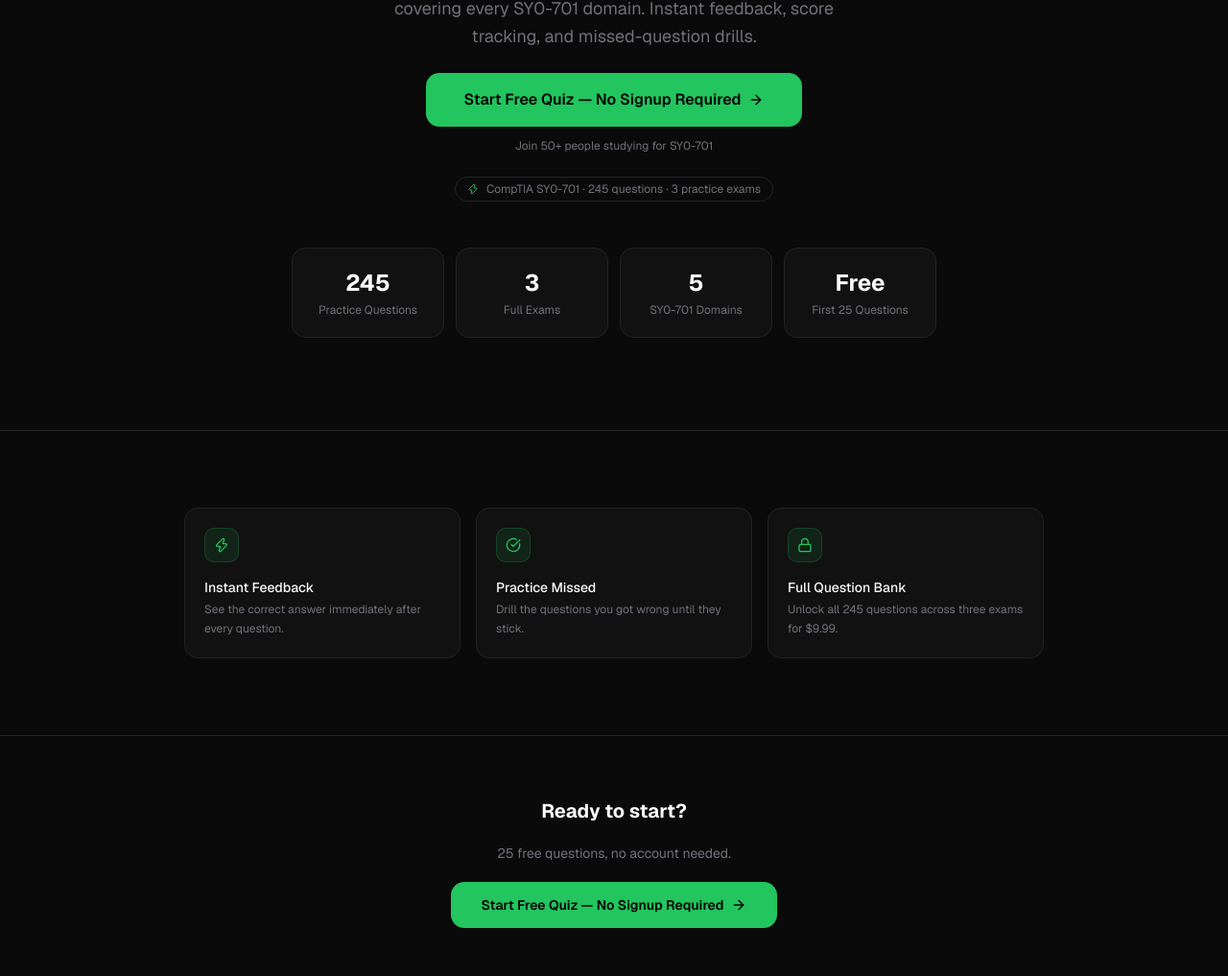
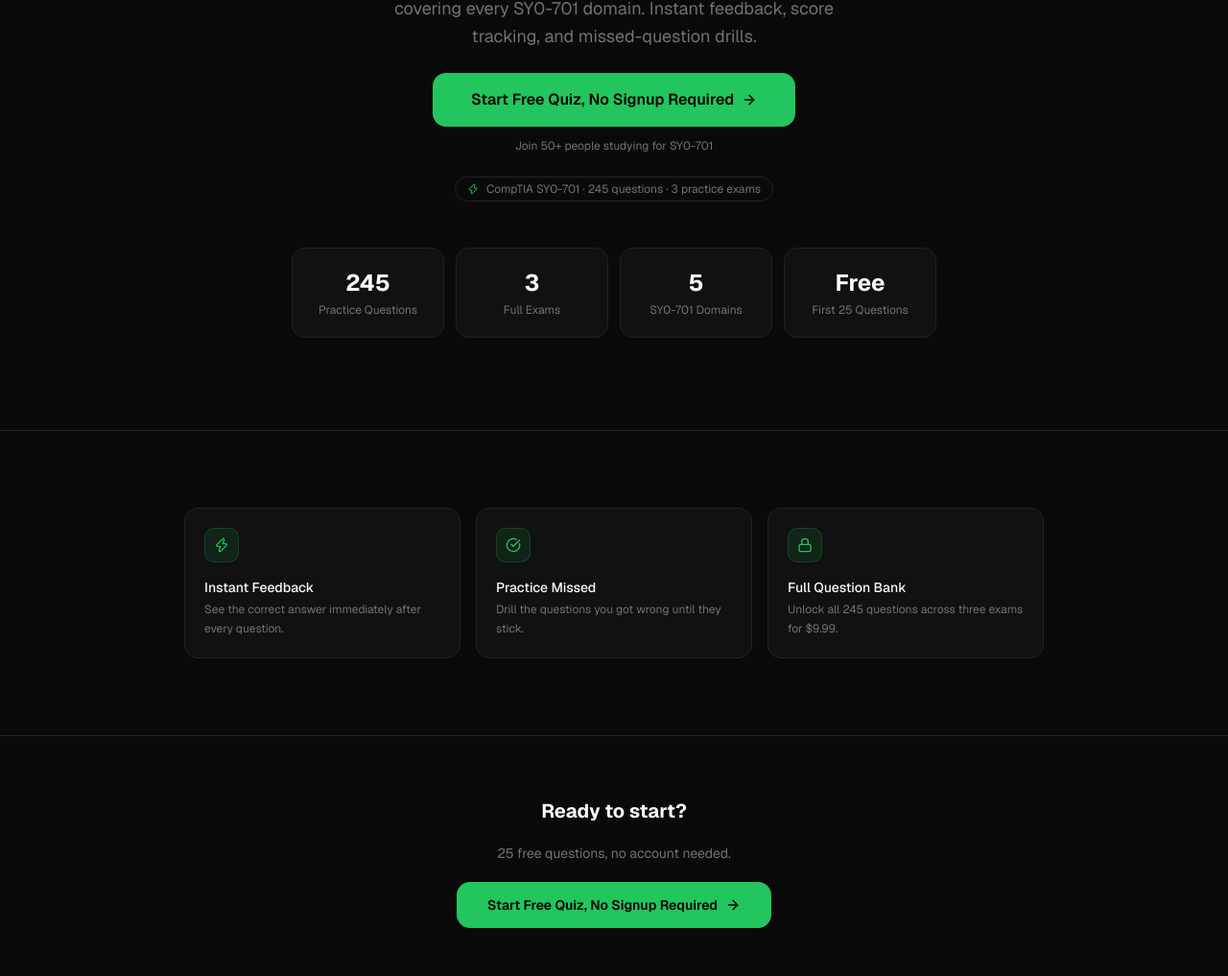
Before and after one commit to RayyanNahavandi/passplus, a Next.js app: page / in a window 1280 px wide. Shown: the part 390-1407 px from the top of the page at 96% size. Built offline with nearby package versions, Linux system fonts and the light colour scheme.

Commit message:
fix button copy

```diff
--- a/app/page.tsx
+++ b/app/page.tsx
@@ -74,7 +74,7 @@ export default function Home() {
               onClick={() => sendGAEvent("event", "quiz_started")}
               className="group flex items-center justify-center gap-2 bg-accent-green hover:bg-accent-hover text-black font-semibold px-10 py-4 rounded-xl transition-colors text-base w-full sm:w-auto min-h-[52px]"
             >
-              Start Free Quiz — No Signup Required
+              Start Free Quiz, No Signup Required
               <ArrowRight className="w-4 h-4 transition-transform group-hover:translate-x-0.5" />
             </Link>
             <span className="text-xs text-muted-foreground">
@@ -176,7 +176,7 @@ export default function Home() {
             onClick={() => sendGAEvent("event", "quiz_started")}
             className="flex items-center gap-2 bg-accent-green hover:bg-accent-hover text-black font-semibold px-8 py-3.5 rounded-xl transition-colors text-sm min-h-[48px] w-full sm:w-auto justify-center"
           >
-            Start Free Quiz — No Signup Required
+            Start Free Quiz, No Signup Required
             <ArrowRight className="w-4 h-4" />
           </Link>
         </motion.div>
```
